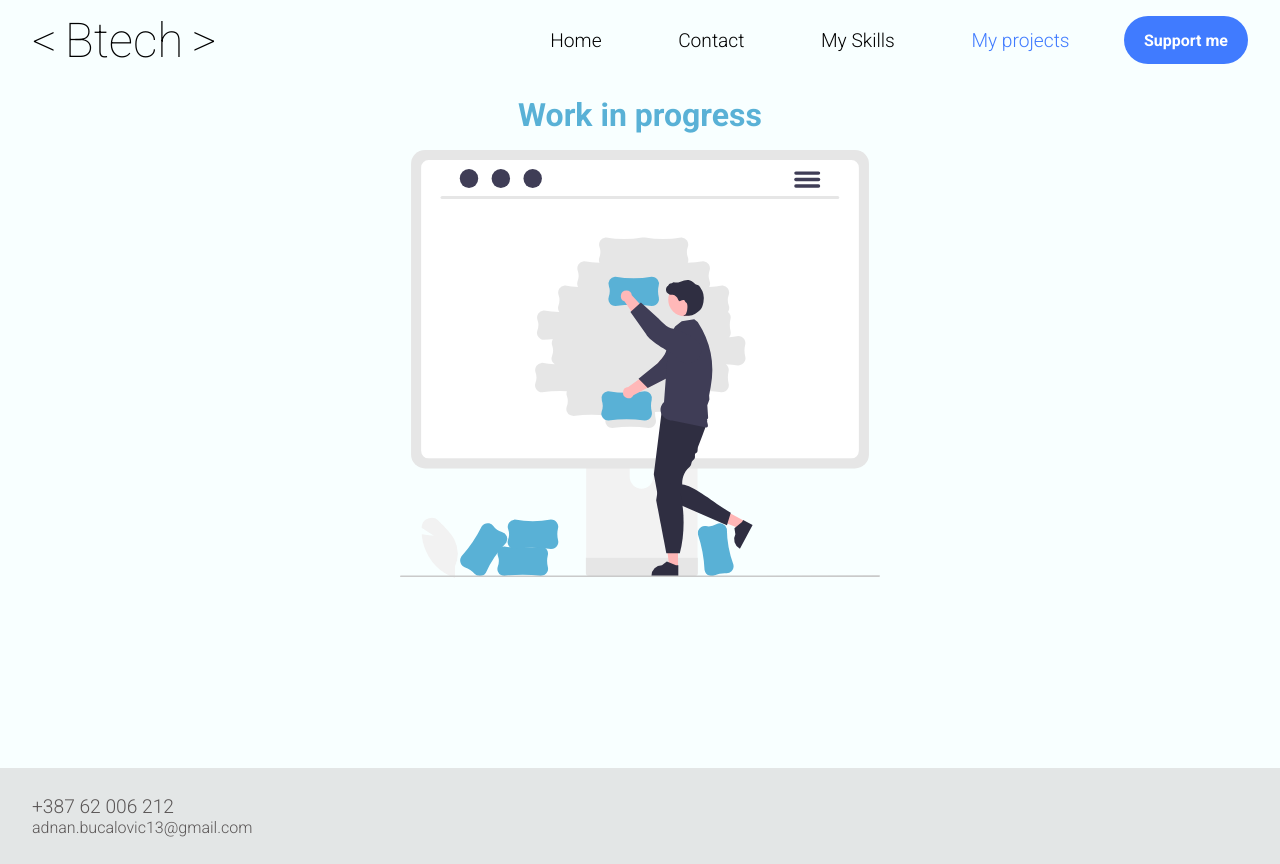
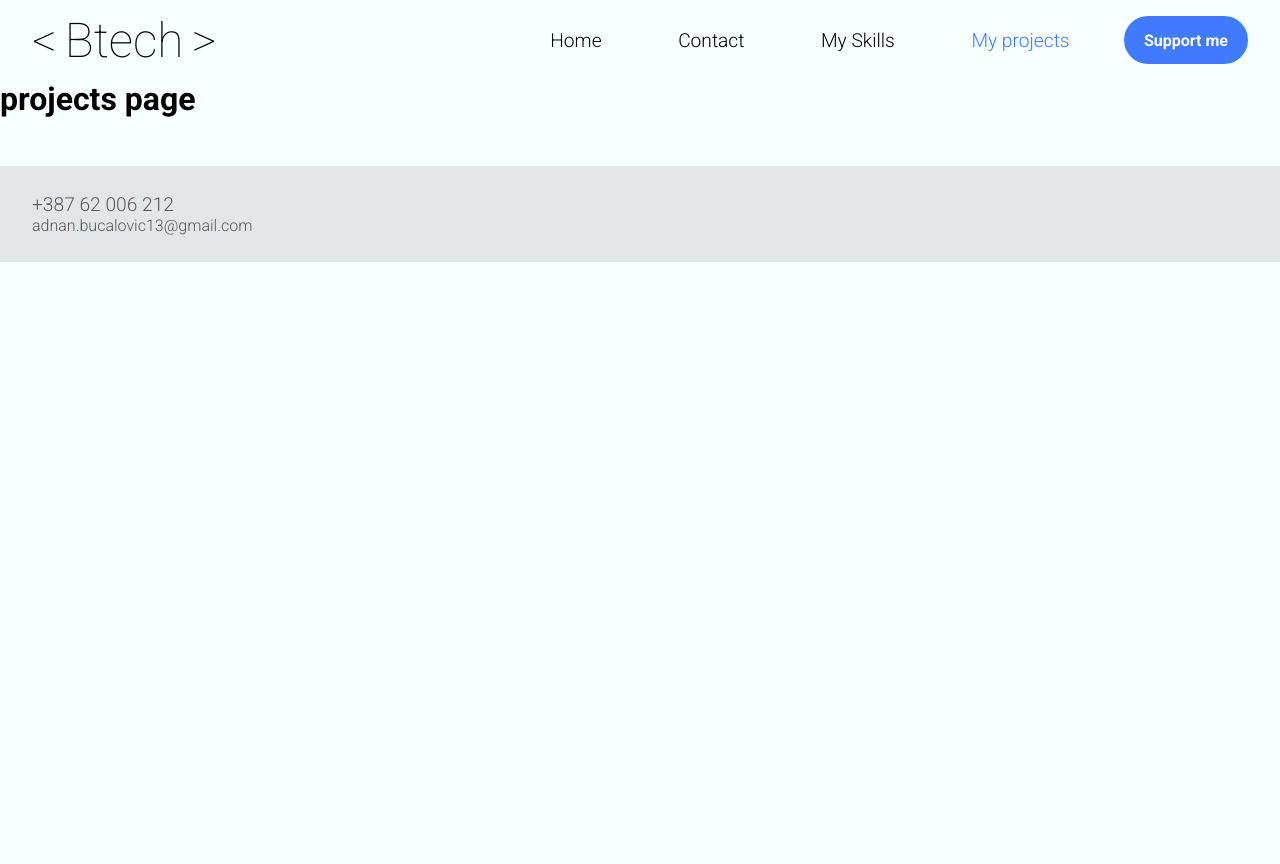
Before and after one commit to BucoTEC/MyPortifolio, a React (Create React App) app: page /projects in a window 1280 px wide. After the commit the page ends 800 px from the top, so only its background shows below. Built offline with nearby package versions, Linux system fonts and the light colour scheme.

Commit message:
fixed fade animation

```diff
--- a/src/App.jsx
+++ b/src/App.jsx
@@ -2,7 +2,6 @@ import Home from "./pages/Home";
 import TopBar from "./ui/TopBar";
 import Footer from "./ui/Footer";
 import { Routes, Route, useLocation } from "react-router-dom";
-import About from "./pages/About";
 import Contact from "./pages/Contact";
 import Projects from "./pages/Projects";
 import Skills from "./pages/Skills";
@@ -22,9 +21,8 @@ function App() {
           <Route path="*" element={<NotFound />} />
           <Route path="/" element={<Home />} />
           <Route path="/contact" element={<Contact />} />
-          <Route path="/projects/*" element={<Projects />} />
+          <Route path="/projects" element={<Projects />} />
           <Route path="/skills" element={<Skills />} />
-          <Route path="/about" element={<About />} />
         </Routes>
       </AnimatePresence>
       <Footer />
--- a/src/pages/About.jsx
+++ /dev/null
@@ -1,11 +0,0 @@
-import React from "react";
-import AnimatePage from "../utils/AnimatePage";
-function About() {
-  return (
-    <AnimatePage>
-      <h1>this is my about page</h1>
-    </AnimatePage>
-  );
-}
-
-export default About;
--- a/src/pages/NotFound.jsx
+++ b/src/pages/NotFound.jsx
@@ -1,25 +1,12 @@
 import React from "react";
-import Svg404 from "../assets/page404.svg";
-import styled from "styled-components";
-import { phone } from "../utils/responsive";
-const Wrapper = styled.div`
- max-width: 30rem;
- height: 80vh;
-  margin: auto;
-    ${phone({
-      width: "100%",
-    })}
-
-  }
-`;
-const WorkInProgres = styled.img`
-  width: 100%;
-`;
+import AnimatePage from "../utils/AnimatePage";
 function NotFound() {
   return (
-    <Wrapper>
-      <WorkInProgres src={Svg404} />
-    </Wrapper>
+    <AnimatePage>
+      <div>
+        <h1>404 not found</h1>
+      </div>
+    </AnimatePage>
   );
 }
 
--- a/src/pages/Projects.jsx
+++ b/src/pages/Projects.jsx
@@ -1,66 +1,13 @@
 import React from "react";
 import AnimatePage from "../utils/AnimatePage";
-import styled from "styled-components";
-import { phone } from "../utils/responsive";
-import NotWorking from "../assets/workInProgres.svg";
-// import { NavLink, Outlet, Route, Routes } from "react-router-dom";
-// import Front from "../components/Projects/Front";
-// import Back from "../components/Projects/Back";
-// import Full from "../components/Projects/Full";
-const Wrapper = styled.div`
-  max-width: 30rem;
-  margin: auto;
- height: 80vh;
 
-    ${phone({
-      width: "100%",
-    })}
-
-  }
-  h1{
-    text-align: center;
-    margin: 1rem 0;
-    color: #59B1D6;
-  }
-`;
-
-// const Nav = styled.div`
-//   position: absolute;
-//   top: 10vh;
-//   width: 100%;
-//   height: 10vh;
-//   display: flex;
-//   justify-content: space-evenly;
-//   align-items: center;
-// `;
-const WorkInProgres = styled.img`
-  width: 100%;
-`;
 function Projects() {
   return (
-    <>
-      {/* <Nav>
-            <NavLink to="">front</NavLink>
-            <NavLink to="back">back</NavLink>
-            <NavLink to="full">full</NavLink>
-          </Nav>
-          <AnimatePage>
-            <Outlet />
-            <Wrapper>
-              <Routes>
-                <Route path="" active element={<Front />} />
-                <Route path="back" element={<Back />} />
-                <Route path="full" element={<Full />} />
-              </Routes>
-            </Wrapper>
-          </AnimatePage> */}
-      <AnimatePage>
-        <Wrapper>
-          <h1>Work in progress</h1>
-          <WorkInProgres src={NotWorking} />
-        </Wrapper>
-      </AnimatePage>
-    </>
+    <AnimatePage>
+      <div>
+        <h1>projects page</h1>
+      </div>
+    </AnimatePage>
   );
 }
 
--- a/src/pages/Skills.jsx
+++ b/src/pages/Skills.jsx
@@ -39,7 +39,7 @@ function Skills() {
         <BottomNav
           leftUrl={"/contact"}
           leftText={"Contact Me"}
-          rightUrl={"/projects/*"}
+          rightUrl={"/projects"}
           rightText={"My Projects"}
         />
       </Wrapper>
--- a/src/ui/TopBar.jsx
+++ b/src/ui/TopBar.jsx
@@ -240,7 +240,6 @@ function TopBar() {
             <CustomLink to="/contact">Contact</CustomLink>
             <CustomLink to="/skills">My Skills</CustomLink>
             <CustomLink to="/projects">My projects</CustomLink>
-            {/* <CustomLink to="/about">About</CustomLink> */}
           </NavList>
           <Support href="https://donorbox.org/btech-donate" target="_blank">
             <h2>Support me</h2>
```
Also changed, not shown: src/components/Projects/Back.jsx (deleted, +0 -18 lines), src/components/Projects/Front.jsx (deleted, +0 -17 lines), src/components/Projects/Full.jsx (deleted, +0 -17 lines).
